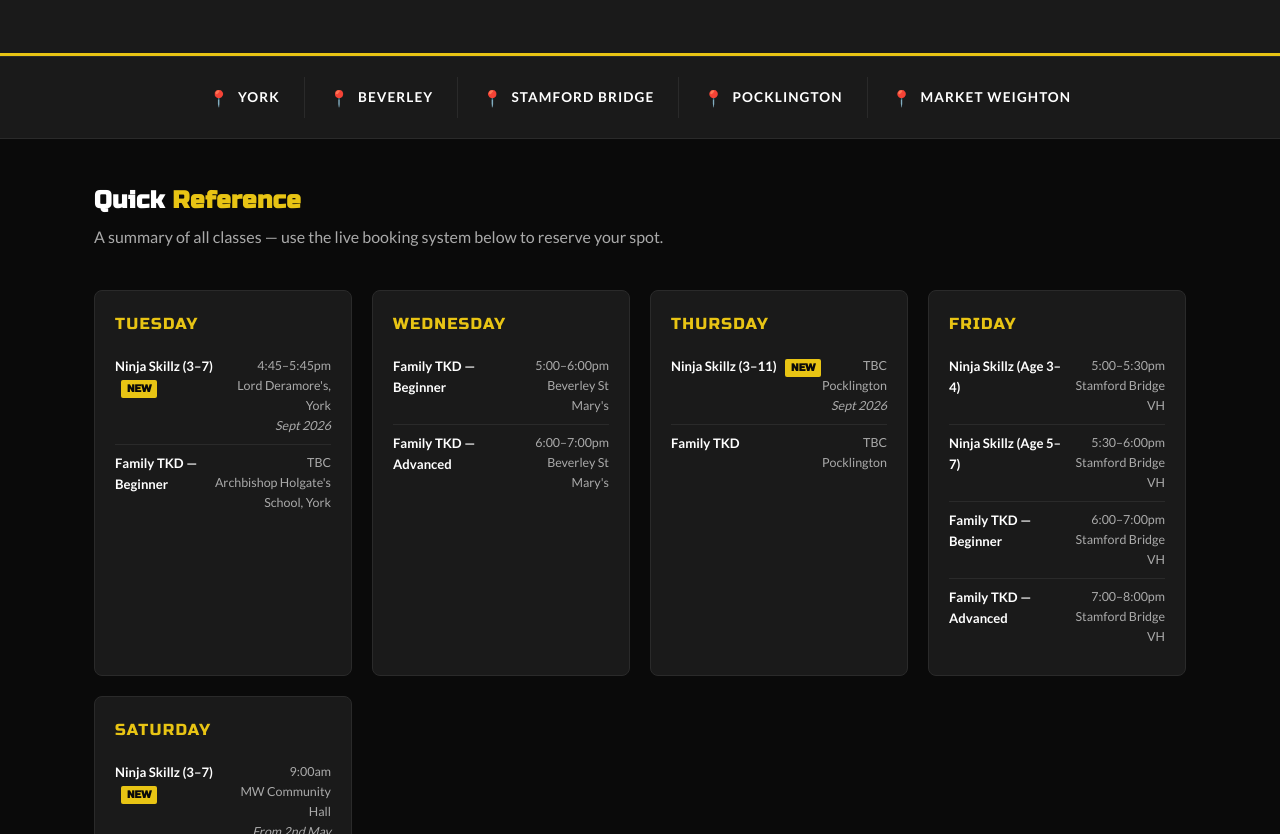
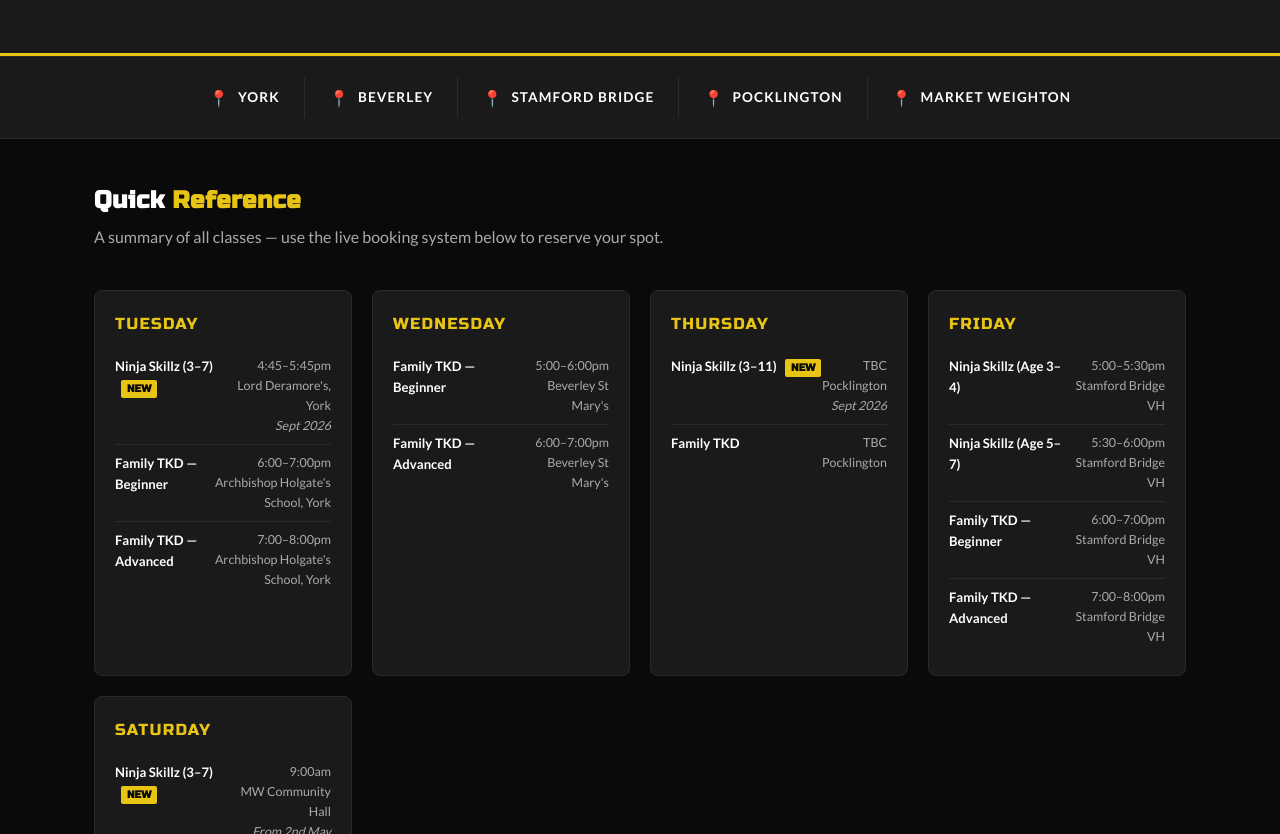
Before and after one commit to cookie74000/train-taekwondo-website, a plain HTML site: page timetable.html in a window 1280 px wide. Shown: the part 266-1100 px from the top of the page. Drawn offline with Linux system fonts and the light colour scheme.

Commit message:
Add Archbishop Holgate's School York - Tues 6-7pm & 7-8pm

```diff
--- a/timetable.html
+++ b/timetable.html
@@ -684,7 +684,8 @@ img { max-width: 100%; display: block; }
       <div class="tt-card">
         <div class="tt-day">Tuesday</div>
         <div class="tt-row"><span class="tt-class">Ninja Skillz (3–7) <span class="tt-new">NEW</span></span><div class="tt-meta">4:45–5:45pm<br>Lord Deramore's, York<br><em>Sept 2026</em></div></div>
-        <div class="tt-row"><span class="tt-class">Family TKD — Beginner</span><div class="tt-meta">TBC<br>Archbishop Holgate's School, York</div></div>
+        <div class="tt-row"><span class="tt-class">Family TKD — Beginner</span><div class="tt-meta">6:00–7:00pm<br>Archbishop Holgate's School, York</div></div>
+        <div class="tt-row"><span class="tt-class">Family TKD — Advanced</span><div class="tt-meta">7:00–8:00pm<br>Archbishop Holgate's School, York</div></div>
       </div>
 
       <div class="tt-card">
```
